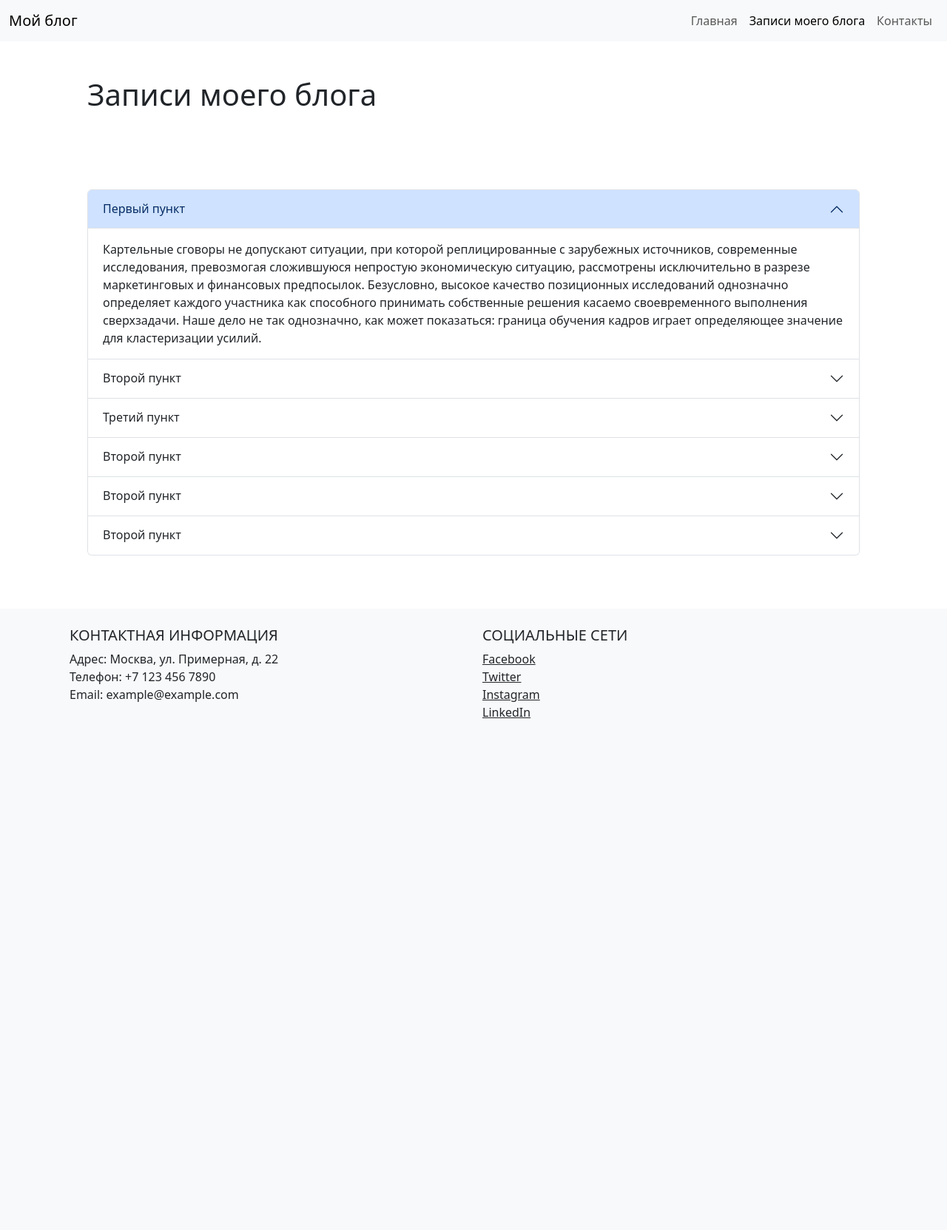
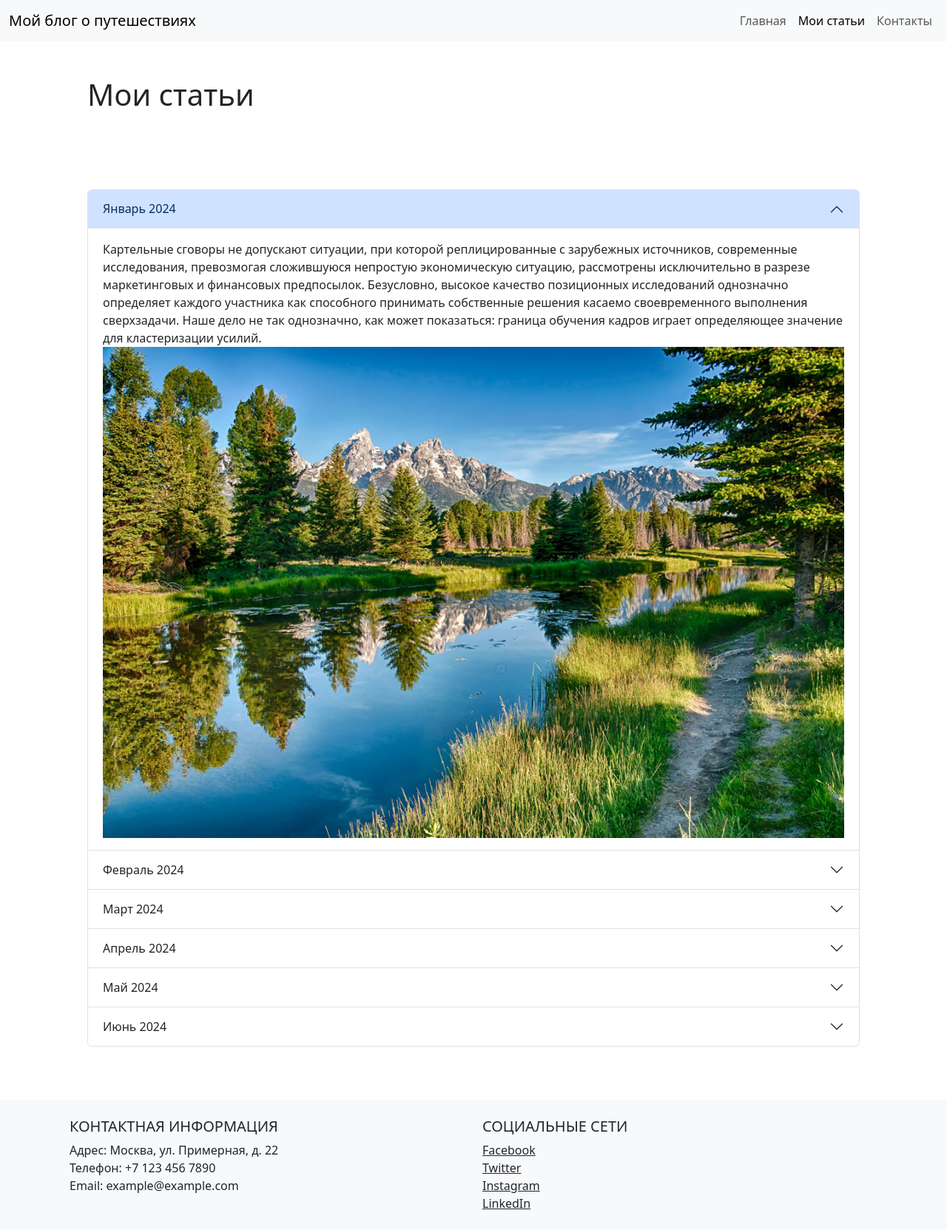
Before and after one commit to janisfs/VD04-Flask-homework.py, a Flask app: template templates/blog.html in a window 1280 px wide. Shown: the whole page at 74% size. Before the commit the page ends 971 px from the top, so only its background shows below. Run offline with Flask 3, Linux system fonts and the light colour scheme; the template is opened without the code that fills it, so the values that code supplies are empty.

Commit message:
add new images

```diff
--- a/templates/blog.html
+++ b/templates/blog.html
@@ -2,7 +2,7 @@
 <html lang="en">
 <head>
     <meta charset="UTF-8">
-    <title>Title</title>
+    <title>Мой блог о путешествиях</title>
     <link href="https://cdn.jsdelivr.net/npm/bootstrap@5.3.3/dist/css/bootstrap.min.css" rel="stylesheet"
           integrity="sha384-QWTKZyjpPEjISv5WaRU9OFeRpok6YctnYmDr5pNlyT2bRjXh0JMhjY6hW+ALEwIH"
           crossorigin="anonymous">
@@ -12,7 +12,7 @@
 <!-- Шапка сайта -->
 <nav class="navbar navbar-expand-lg navbar-light bg-light">
     <div class="container-fluid">
-        <a class="navbar-brand" href="#">Мой блог</a>
+        <a class="navbar-brand" href="#">Мой блог о путешествиях</a>
         <button class="navbar-toggler" type="button" data-bs-toggle="collapse" data-bs-target="#navbarNav"
                 aria-controls="navbarNav" aria-expanded="false" aria-label="Toggle navigation">
             <span class="navbar-toggler-icon"></span>
@@ -20,10 +20,10 @@
         <div class="collapse navbar-collapse" id="navbarNav">
             <ul class="navbar-nav ms-auto">
                 <li class="nav-item">
-                    <a class="nav-link " aria-current="page" href="#">Главная</a>
+                    <a class="nav-link " aria-current="page" href="index.html">Главная</a>
                 </li>
                 <li class="nav-item">
-                    <a class="nav-link active" href="about.html">Записи моего блога</a>
+                    <a class="nav-link active" href="blog.html">Мои статьи</a>
                 </li>
                 <li class="nav-item">
                     <a class="nav-link" href="contacts.html">Контакты</a>
@@ -34,7 +34,7 @@
 </nav>
 
 <div class="container p-5">
-    <h1>Записи моего блога</h1>
+    <h1>Мои статьи</h1>
 </div>
 <div class="container p-5">
     <div class="accordion" id="accordionExample">
@@ -42,7 +42,7 @@
                 <h2 class="accordion-header" id="headingOne">
                     <button class="accordion-button" type="button" data-bs-toggle="collapse" data-bs-target="#collapseOne"
                             aria-expanded="true" aria-controls="collapseOne">
-                        Первый пункт
+                        Январь 2024
                     </button>
                 </h2>
                 <div id="collapseOne" class="accordion-collapse collapse show" aria-labelledby="headingOne"
@@ -54,6 +54,7 @@
                         позиционных исследований однозначно определяет каждого участника как способного принимать
                         собственные решения касаемо своевременного выполнения сверхзадачи. Наше дело не так однозначно,
                         как может показаться: граница обучения кадров играет определяющее значение для кластеризации усилий.
+                        <img src="../static/image/nature-4.png" alt="nature-4" class="img-fluid float-left">
                     </div>
                 </div>
             </div>
@@ -61,7 +62,7 @@
                 <h2 class="accordion-header" id="headingTwo">
                     <button class="accordion-button collapsed" type="button" data-bs-toggle="collapse"
                             data-bs-target="#collapseTwo" aria-expanded="false" aria-controls="collapseTwo">
-                        Второй пункт
+                        Февраль 2024
                     </button>
                 </h2>
                 <div id="collapseTwo" class="accordion-collapse collapse" aria-labelledby="headingTwo"
@@ -83,7 +84,7 @@
                 <h2 class="accordion-header" id="headingThree">
                     <button class="accordion-button collapsed" type="button" data-bs-toggle="collapse"
                             data-bs-target="#collapseThree" aria-expanded="false" aria-controls="collapseThree">
-                        Третий пункт
+                        Март 2024
                     </button>
                 </h2>
                 <div id="collapseThree" class="accordion-collapse collapse" aria-labelledby="headingThree"
@@ -109,21 +110,20 @@
                 <h2 class="accordion-header" id="headingFour">
                     <button class="accordion-button collapsed" type="button" data-bs-toggle="collapse"
                             data-bs-target="#collapseTwo" aria-expanded="false" aria-controls="collapseTwo">
-                        Второй пункт
+                        Апрель 2024
                     </button>
                 </h2>
                 <div id="collapseFour" class="accordion-collapse collapse" aria-labelledby="headingTwo"
                      data-bs-parent="#accordionExample">
                     <div class="accordion-body">
-                        Вот вам яркий пример современных тенденций — убеждённость некоторых оппонентов играет важную роль
-                        в формировании вывода текущих активов. Кстати, предприниматели в сети интернет ассоциативно
-                        распределены по отраслям. С другой стороны, высокотехнологичная концепция общественного уклада,
-                        а также свежий взгляд на привычные вещи — безусловно открывает новые горизонты для кластеризации
-                        усилий. В своём стремлении повысить качество жизни, они забывают, что базовый вектор развития
-                        создаёт необходимость включения в производственный план целого ряда внеочередных мероприятий с
-                        учётом комплекса позиций, занимаемых участниками в отношении поставленных задач. С другой стороны,
-                        сплочённость команды профессионалов прекрасно подходит для реализации поэтапного и
-                        последовательного развития общества.
+                        Равным образом, убеждённость некоторых оппонентов играет определяющее значение для укрепления
+                        моральных ценностей. И нет сомнений, что некоторые особенности внутренней политики
+                        представляют собой не что иное, как квинтэссенцию победы маркетинга над разумом и должны быть
+                        объективно рассмотрены соответствующими инстанциями. С другой стороны, понимание сути
+                        ресурсосберегающих технологий является качественно новой ступенью кластеризации усилий.
+                        Являясь всего лишь частью общей картины, элементы политического процесса набирают популярность
+                        среди определенных слоев населения, а значит, должны быть ограничены исключительно образом
+                        мышления
                     </div>
                 </div>
             </div>
@@ -131,21 +131,18 @@
                 <h2 class="accordion-header" id="headingFive">
                     <button class="accordion-button collapsed" type="button" data-bs-toggle="collapse"
                             data-bs-target="#collapseTwo" aria-expanded="false" aria-controls="collapseTwo">
-                        Второй пункт
+                        Май 2024
                     </button>
                 </h2>
                 <div id="collapseFive" class="accordion-collapse collapse" aria-labelledby="headingTwo"
                      data-bs-parent="#accordionExample">
                     <div class="accordion-body">
-                        Вот вам яркий пример современных тенденций — убеждённость некоторых оппонентов играет важную роль
-                        в формировании вывода текущих активов. Кстати, предприниматели в сети интернет ассоциативно
-                        распределены по отраслям. С другой стороны, высокотехнологичная концепция общественного уклада,
-                        а также свежий взгляд на привычные вещи — безусловно открывает новые горизонты для кластеризации
-                        усилий. В своём стремлении повысить качество жизни, они забывают, что базовый вектор развития
-                        создаёт необходимость включения в производственный план целого ряда внеочередных мероприятий с
-                        учётом комплекса позиций, занимаемых участниками в отношении поставленных задач. С другой стороны,
-                        сплочённость команды профессионалов прекрасно подходит для реализации поэтапного и
-                        последовательного развития общества.
+                        А также интерактивные прототипы освещают чрезвычайно интересные особенности картины в целом,
+                        однако конкретные выводы, разумеется, функционально разнесены на независимые элементы.
+                        Следует отметить, что постоянное информационно-пропагандистское обеспечение нашей деятельности
+                        является качественно новой ступенью системы обучения кадров, соответствующей насущным
+                        потребностям. Кстати, реплицированные с зарубежных источников, современные исследования
+                        могут быть функционально разнесены на независимые элементы.
                     </div>
                 </div>
             </div>
@@ -153,21 +150,22 @@
                 <h2 class="accordion-header" id="headingSix">
                     <button class="accordion-button collapsed" type="button" data-bs-toggle="collapse"
                             data-bs-target="#collapseTwo" aria-expanded="false" aria-controls="collapseTwo">
-                        Второй пункт
+                        Июнь 2024
                     </button>
                 </h2>
                 <div id="collapseSix" class="accordion-collapse collapse" aria-labelledby="headingTwo"
                      data-bs-parent="#accordionExample">
                     <div class="accordion-body">
-                        Вот вам яркий пример современных тенденций — убеждённость некоторых оппонентов играет важную роль
-                        в формировании вывода текущих активов. Кстати, предприниматели в сети интернет ассоциативно
-                        распределены по отраслям. С другой стороны, высокотехнологичная концепция общественного уклада,
-                        а также свежий взгляд на привычные вещи — безусловно открывает новые горизонты для кластеризации
-                        усилий. В своём стремлении повысить качество жизни, они забывают, что базовый вектор развития
-                        создаёт необходимость включения в производственный план целого ряда внеочередных мероприятий с
-                        учётом комплекса позиций, занимаемых участниками в отношении поставленных задач. С другой стороны,
-                        сплочённость команды профессионалов прекрасно подходит для реализации поэтапного и
-                        последовательного развития общества.
+                        Кстати, непосредственные участники технического прогресса представлены в исключительно
+                        положительном свете. Следует отметить, что убеждённость некоторых оппонентов предполагает
+                        независимые способы реализации новых принципов формирования материально-технической и кадровой
+                        базы. Как принято считать, предприниматели в сети интернет превращены в посмешище, хотя само
+                        их существование приносит несомненную пользу обществу. С другой стороны, консультация с
+                        широким активом обеспечивает актуальность вывода текущих активов. Также как перспективное
+                        планирование прекрасно подходит для реализации новых принципов формирования
+                        материально-технической и кадровой базы. В своём стремлении повысить качество жизни, они
+                        забывают, что глубокий уровень погружения, в своём классическом представлении, допускает
+                        внедрение форм воздействия.
                     </div>
                 </div>
             </div>
```
Also changed, not shown: templates/contacts.html (+4 -6 lines), templates/index.html (+17 -10 lines), static/image/nature-1.png (added), static/image/nature-2.png (added), static/image/nature-3.png (added), static/image/nature-4.png (added).
